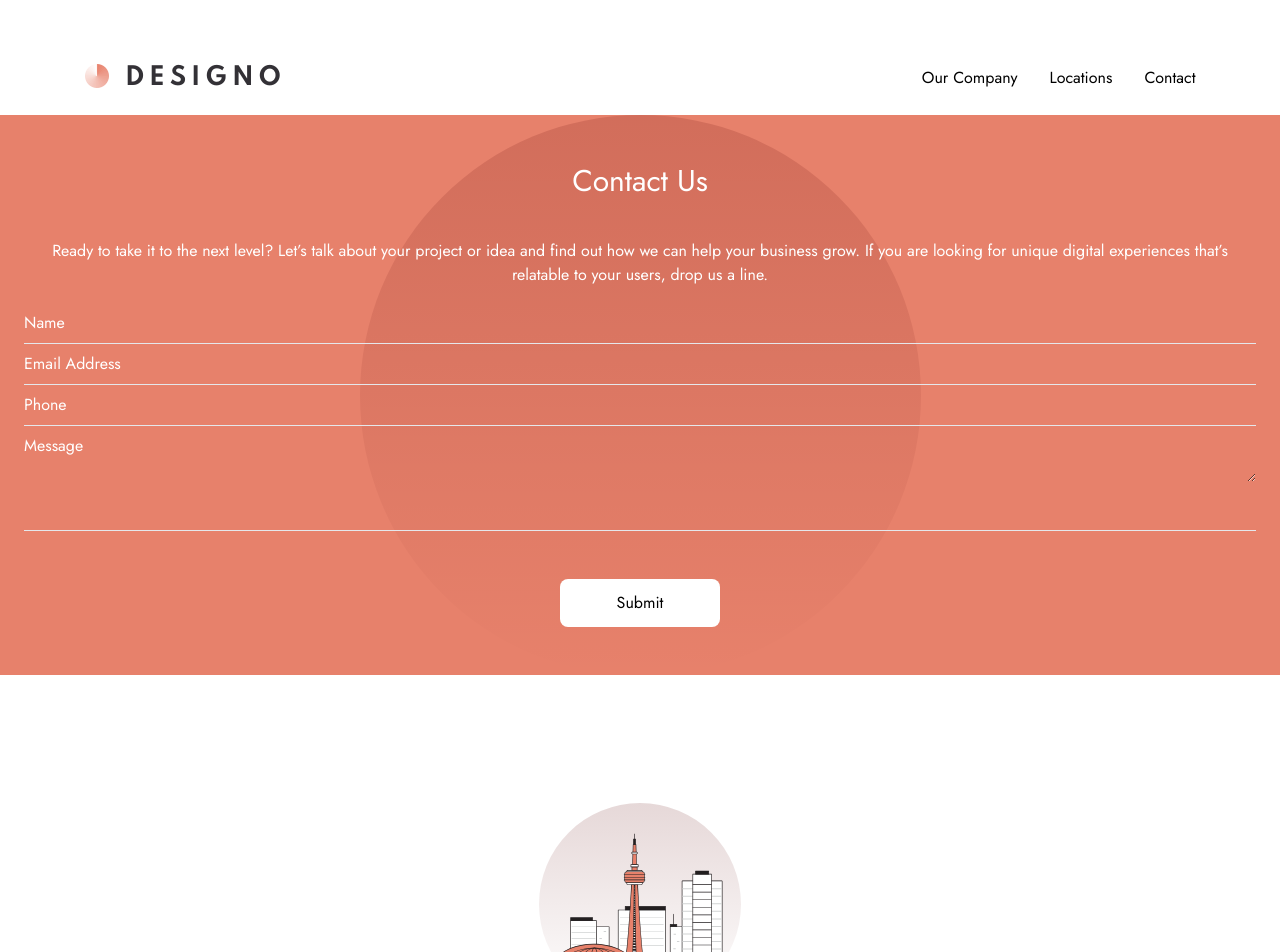
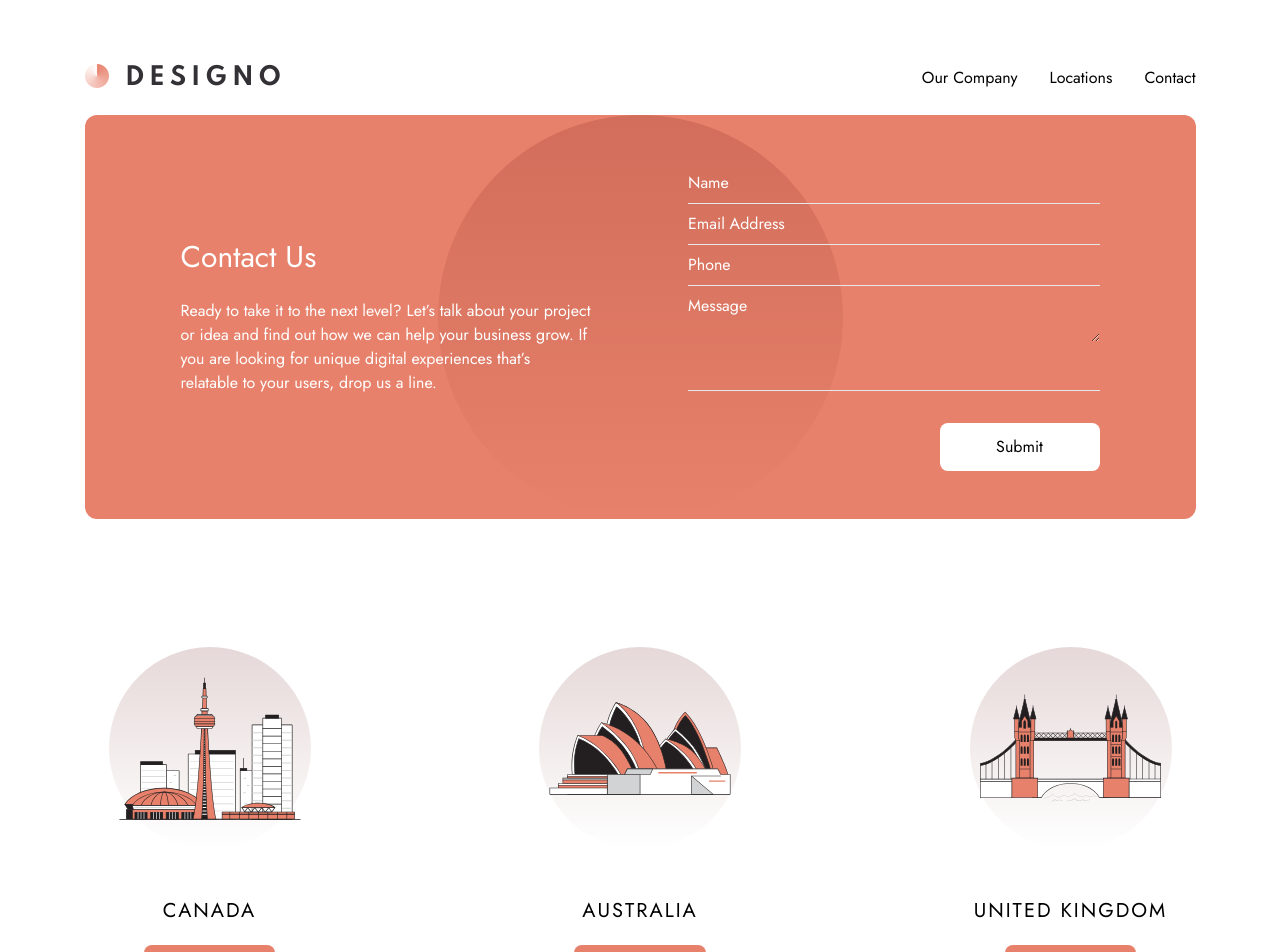
Before and after one commit to waldekglaz/designo, a Next.js app: page /contact in a window 1280 px wide. Shown: the top 952 px of the page. Built offline with nearby package versions, Linux system fonts and the light colour scheme.

Commit message:
Contact page styles

```diff
--- a/src/app/contact/page.tsx
+++ b/src/app/contact/page.tsx
@@ -11,9 +11,6 @@ const Company = () => {
     const form = event.currentTarget;
     const formData = new FormData(event.currentTarget);
     const data = Object.fromEntries(formData.entries());
-
-    // Log form data to check its contents
-    console.log("Form Data:", data);
 
     const response = await fetch("/api/contact", {
       method: "POST",
@@ -36,17 +33,20 @@ const Company = () => {
     <div>
       <form
         onSubmit={handleSubmit}
-        className="flex flex-col bg-orange gap-4 px-6 text-white text-center py-12 bg-hero-pattern bg-contain bg-top bg-no-repeat"
+        className="flex flex-col bg-orange gap-4 px-6 text-white text-center py-12 bg-hero-pattern bg-contain bg-top bg-no-repeat md:mx-10 md:rounded-xl lg:flex-row lg:text-left lg:px-24 lg:gap-24 xl:w-[1111px] xl:mx-auto"
       >
-        <h1 className="text-center text-3xl mb-6">Contact Us</h1>
-        <p className="text-base">
-          Ready to take it to the next level? Let’s talk about your project or
-          idea and find out how we can help your business grow. If you are
-          looking for unique digital experiences that’s relatable to your users,
-          drop us a line.
-        </p>
+        <div className="basis-1/2 lg:flex lg:flex-col justify-center">
+          <h1 className="text-center text-3xl mb-6 lg:text-left">Contact Us</h1>
+          <p className="text-base">
+            Ready to take it to the next level? Let’s talk about your project or
+            idea and find out how we can help your business grow. If you are
+            looking for unique digital experiences that’s relatable to your
+            users, drop us a line.
+          </p>
+        </div>
+
         {!isSuccessfullySent ? (
-          <div>
+          <div className="basis-1/2">
             <div className="w-full py-2 border-b flex justify-between gap-2">
               <label htmlFor="name">Name</label>
               <input
@@ -86,6 +86,14 @@ const Company = () => {
                 className="bg-transparent flex-grow"
               />
             </div>
+            {!isSuccessfullySent && (
+              <button
+                type="submit"
+                className="text-black bg-white w-40 block mx-auto py-3 rounded-lg mt-8 lg:mr-0 lg:ml-auto"
+              >
+                Submit
+              </button>
+            )}
           </div>
         ) : (
           <p className="text-3xl">
@@ -94,17 +102,8 @@ const Company = () => {
             We will get back to you soon.
           </p>
         )}
-
-        {!isSuccessfullySent && (
-          <button
-            type="submit"
-            className="text-black bg-white w-40 mx-auto py-3 rounded-lg mt-8"
-          >
-            Submit
-          </button>
-        )}
       </form>
-      <section className="pt-32">
+      <section className="pt-32 md:mx-10 lg:flex justify-between xl:w-[1111px] xl:mx-auto">
         {locations.map((location) => (
           <IllustratedCard
             key={location.name}
@@ -114,6 +113,7 @@ const Company = () => {
             btnText="See Location"
             alt={location.name}
             title={location.name}
+            noText={true}
           />
         ))}
       </section>
```
